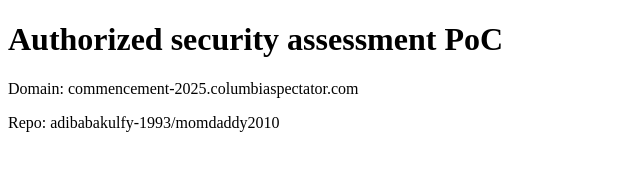
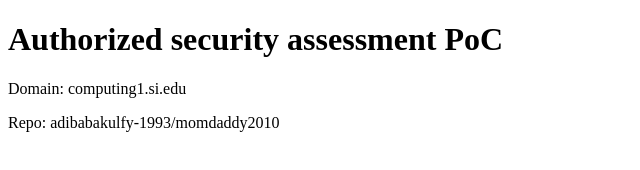
Before and after one commit to adibabakulfy-1993/momdaddy2010, a plain HTML site: page index.html in a window 1280 px wide. Shown: the whole page, without its empty margins (0-640 px from the left). Drawn offline with Linux system fonts and the light colour scheme.

Commit message:
init pages

```diff
--- a/index.html
+++ b/index.html
@@ -1 +1 @@
-<!doctype html><html><head><meta charset=utf-8><title>PoC commencement-2025.columbiaspectator.com</title></head><body><h1>Authorized security assessment PoC</h1><p>Domain: commencement-2025.columbiaspectator.com</p><p>Repo: adibabakulfy-1993/momdaddy2010</p></body></html>
+<!doctype html><html><head><meta charset=utf-8><title>PoC computing1.si.edu</title></head><body><h1>Authorized security assessment PoC</h1><p>Domain: computing1.si.edu</p><p>Repo: adibabakulfy-1993/momdaddy2010</p></body></html>
```
